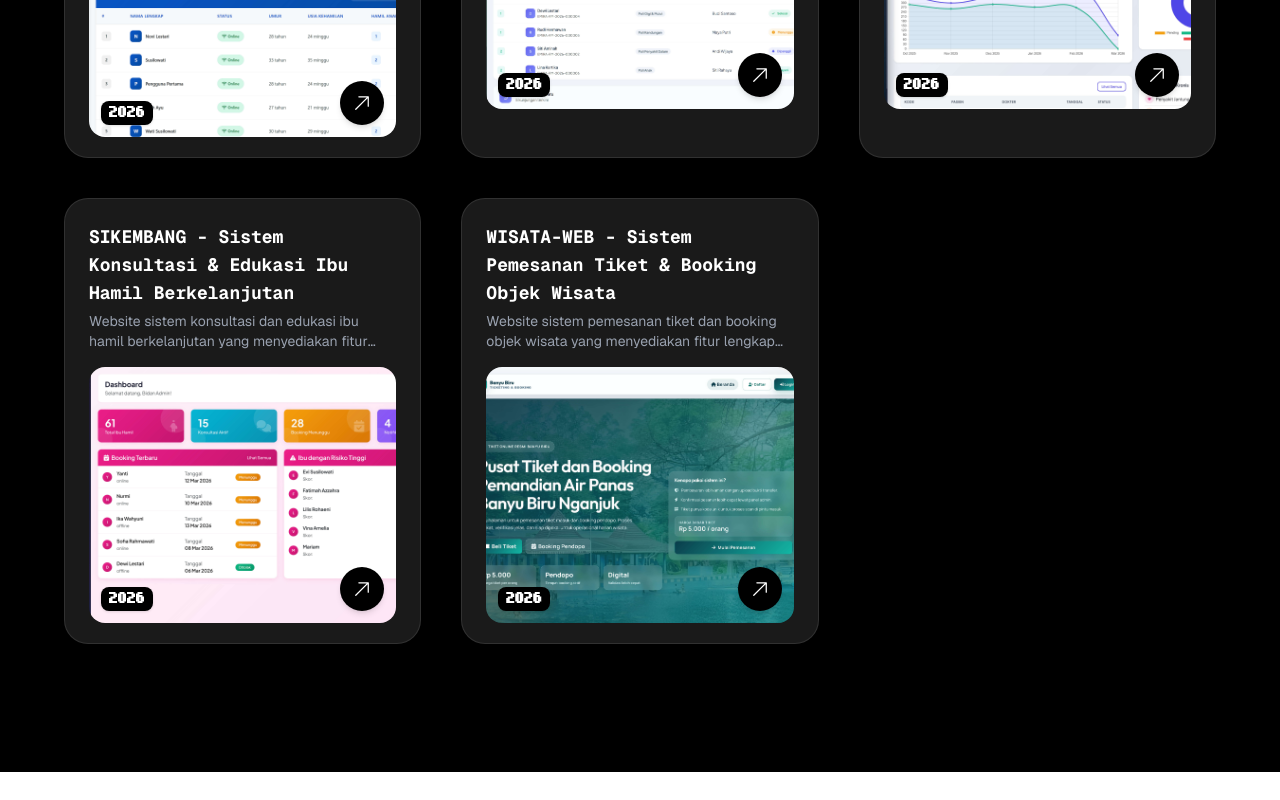
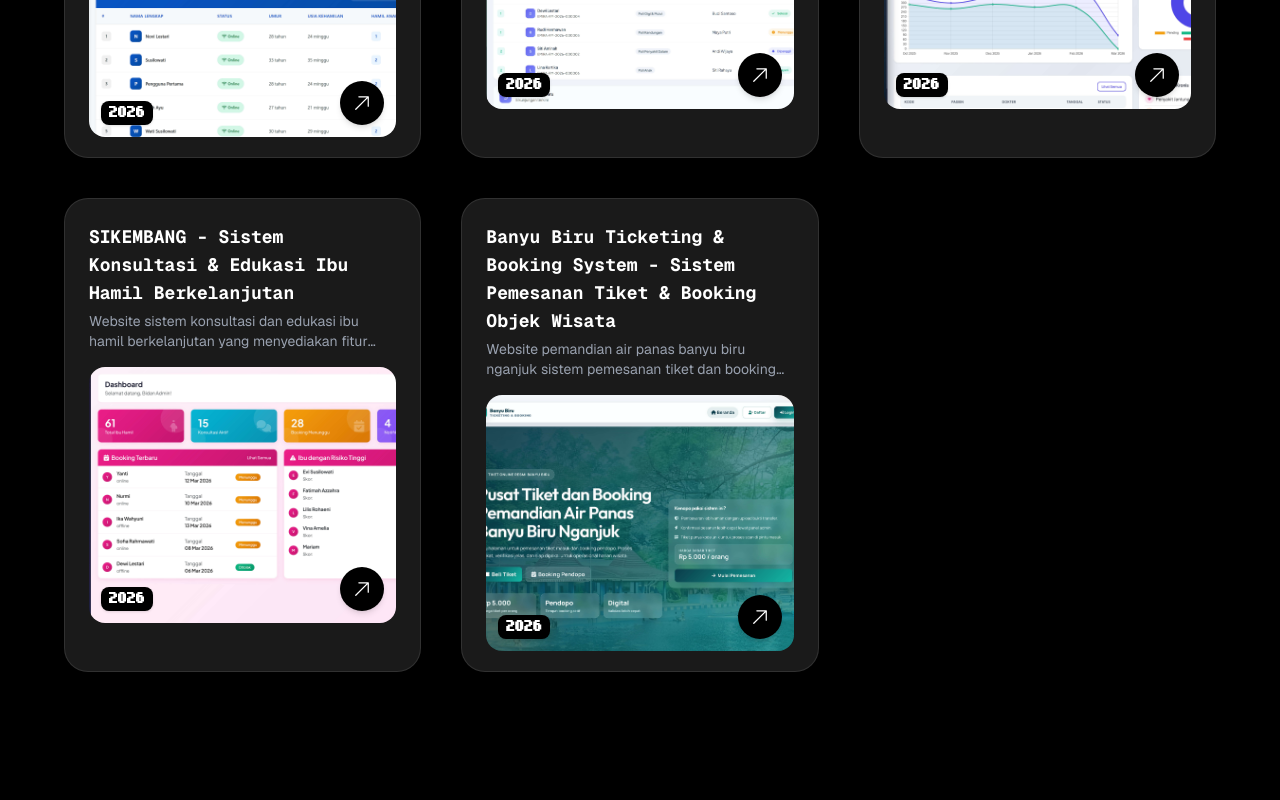
Before and after one commit to ardhikaxx/portofolio-nextjs, a Next.js app: page /project in a window 1280 px wide. Shown: the part 4156-4956 px from the top of the page. Before the commit the page ends 4928 px from the top, so only its background shows below. Built offline with nearby package versions, Linux system fonts and the light colour scheme.

Commit message:
fix(project) update nama dan deskripsi project 29

```diff
--- a/app/data/projects_data.ts
+++ b/app/data/projects_data.ts
@@ -253,8 +253,8 @@ export const projects = [
   },
   {
     id: 29,
-    name: 'WISATA-WEB - Sistem Pemesanan Tiket & Booking Objek Wisata',
-    description: 'Website sistem pemesanan tiket dan booking objek wisata yang menyediakan fitur lengkap dengan multi-role: Untuk Pengguna/Tamu tersedia halaman landing page dengan daftar tempat wisata, pemesanan tiket masuk dengan upload bukti pembayaran, download e-tiket PDF dengan QR code, riwayat pemesanan, booking penginapan/fasilitas dengan manajemen pembayaran, upload bukti pembayaran, cek status booking, dan profil pengguna. Untuk Admin tersedia dashboard management, manajemen Tiket (CRUD) dan pesanan Tiket (konfirmasi/tolak), manajemen Booking (konfirmasi/tolak), manajemen Admin, cek validitas Tiket dan Booking menggunakan QR code scanner, manajemen rekening bank, dan profil admin. Sistem ini menggunakan autentikasi berbasis role dan menghasilkan QR code untuk setiap e-tiket yang dapat diverifikasi oleh admin.',
+    name: 'Banyu Biru Ticketing & Booking System - Sistem Pemesanan Tiket & Booking Objek Wisata',
+    description: 'Website pemandian air panas banyu biru nganjuk sistem pemesanan tiket dan booking objek wisata yang menyediakan fitur lengkap dengan multi-role: Untuk Pengguna/Tamu tersedia halaman landing page dengan daftar tempat wisata, pemesanan tiket masuk dengan upload bukti pembayaran, download e-tiket PDF dengan QR code, riwayat pemesanan, booking penginapan/fasilitas dengan manajemen pembayaran, upload bukti pembayaran, cek status booking, dan profil pengguna. Untuk Admin tersedia dashboard management, manajemen Tiket (CRUD) dan pesanan Tiket (konfirmasi/tolak), manajemen Booking (konfirmasi/tolak), manajemen Admin, cek validitas Tiket dan Booking menggunakan QR code scanner, manajemen rekening bank, dan profil admin. Sistem ini menggunakan autentikasi berbasis role dan menghasilkan QR code untuk setiap e-tiket yang dapat diverifikasi oleh admin.',
     languages: ['laravel', 'php', 'bootstrap', 'dompdf', 'simple qrcode', 'spatie permission'],
     image: '/projects/29.jpg',
     link: 'https://github.com/ardhikaxx/banyu-biru-nganjuk',
```
